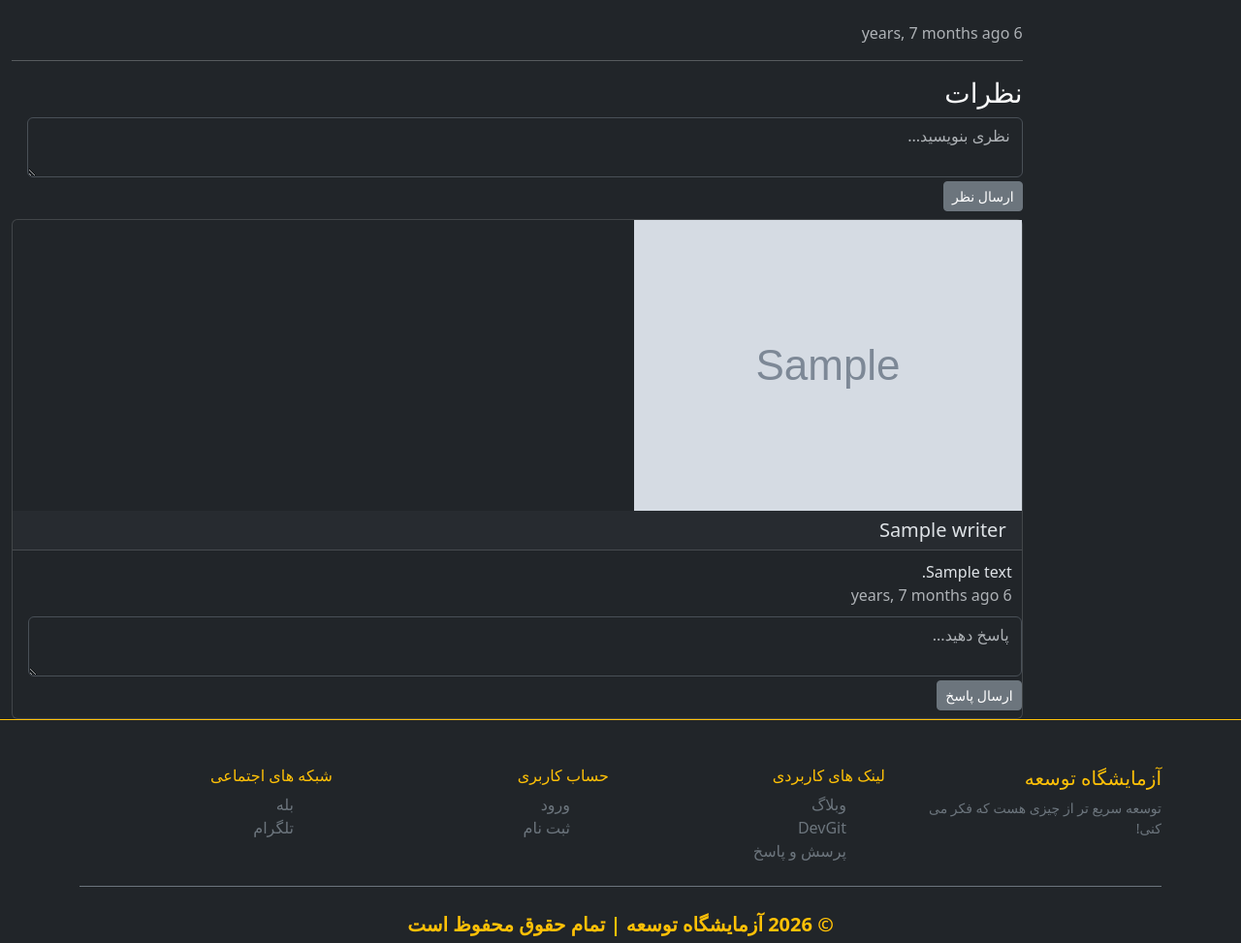
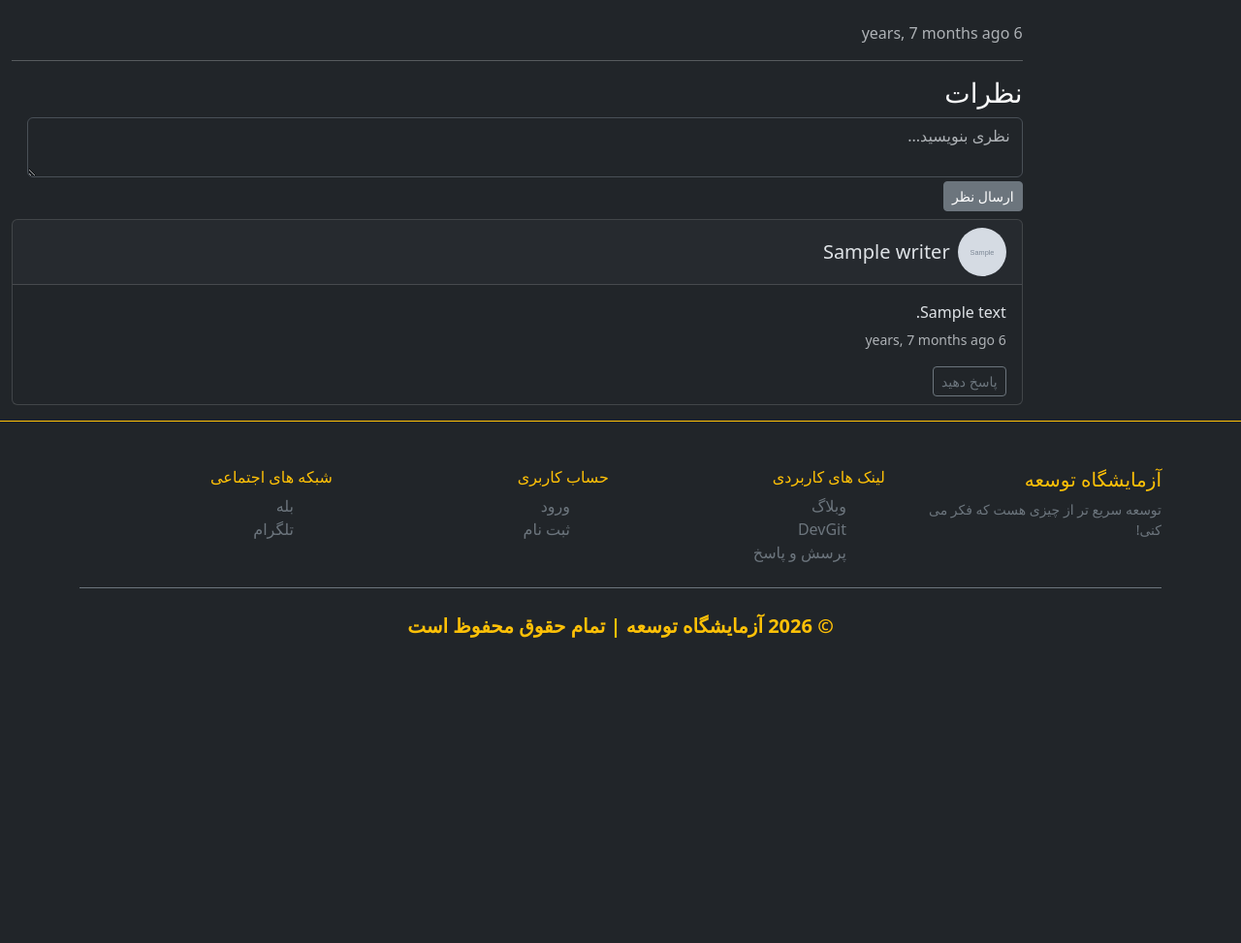
Before and after one commit to developlab-ir/Developlab, a Django app: template blog/templates/blog/post-detail.html in a window 1280 px wide. Shown: the part 553-1526 px from the top of the page at 97% size. After the commit the page ends 1211 px from the top, so only its background shows below. Run offline with Django 5.2, Linux system fonts and the light colour scheme; the template is opened without the code that fills it: most values are stand-ins (such as "Sample title", 1, 10 or a date in 2020); grey boxes marked "Sample" are stand-in pictures; some libraries are stand-ins or nearby versions.

Commit message:
Add Comment delete

```diff
--- a/blog/urls.py
+++ b/blog/urls.py
@@ -9,7 +9,8 @@ urlpatterns = [
     path("list/",views.BlogListView.as_view(),name='list'),
     path("dashboard/",views.BlogDashboardView.as_view(),name='dashboard'),
     path("post/<int:pk>/",views.PostDetailView.as_view(),name='post-detail'),
-    path("post/<int:pk>/comments/write",views.CommentCreateView.as_view(),name='write-comment'),
+    path("post/<int:pk>/comments/write/",views.CommentCreateView.as_view(),name='write-comment'),
+    path("post/<int:pk>/comments/<int:comment_id>/delete/",views.CommentDeleteView.as_view(),name='delete-comment'),
     path("post/<int:pk>/edit/",views.PostUpdateView.as_view(),name='post-edit'),
     path("post/<int:pk>/delete/",views.PostDeleteView.as_view(),name='post-delete'),
     path("post/write/",views.PostCreateView.as_view(),name='post-create'),
--- a/templates/components/comment-component.html
+++ b/templates/components/comment-component.html
@@ -1,28 +1,74 @@
 {% load humanize %}
-<div class="card {% if comment.is_pin %}pin-comment{% else %}comment{% endif %}">
-    <div class="comment-writer">
-    {% if comment.writer.avatar %}
-        <img src="{{ comment.writer.avatar.url }}" alt="{{ comment.writer }}">
+
+<div class="card mb-3 {% if comment.is_pin %}pin-comment{% else %}comment{% endif %}">
+
+    <div class="card-header d-flex align-items-center gap-2">
+        {% if comment.writer.avatar %}
+        <img src="{{ comment.writer.avatar.url }}" width="50" height="50" class="rounded-circle"
+            alt="{{ comment.writer }}">
+        {% endif %}
+
+        <h5 class="mb-0">{{ comment.writer }}</h5>
+
+    {% if request.user == comment.user or request.user.is_superuser %}
+    <form action="{% url 'blog:delete-comment' post.id comment.id %}" method="post" class="mb-2">
+        {% csrf_token %}
+        <button type="submit" class="btn btn-danger btn-sm">
+            <svg width="25px" height="25px" viewBox="0 0 24 24" fill="none" xmlns="http://www.w3.org/2000/svg">
+                <path d="M5 5L19 19M5 19L19 5" stroke="#000000" stroke-width="2" stroke-linecap="round" stroke-linejoin="round"/>
+            </svg>
+        </button>
+    </form>
     {% endif %}
-        <h5 class="card-header">{{ comment.writer }}</h5>
     </div>
-    <div class="comment-content" style="padding:10px;">
-        <span class="card-text">{{ comment.description }}</span>
-        <br>
-        <span class="text-body-secondary">{{ comment.write_at|naturaltime }}</span>
+
+    <div class="card-body">
+        <p class="card-text mb-1">
+            {{ comment.description }}
+        </p>
+
+        <small class="text-body-secondary">
+            {{ comment.write_at|naturaltime }}
+        </small>
     </div>
-    {% if comment.replies.exists %}
-        <ul class="list-unstyled ps-4 mt-2">
-            {% for child in comment.replies.all %}
-                {% include "components/comment-component.html" with comment=child article=article %}
-            {% endfor %}
-        </ul>
-    {% endif %}
 
-    <form action="{% url 'blog:write-comment' post.id %}" method="post" class="mb-2 ps-3">
-        {% csrf_token %}
-        <input type="hidden" name="parent_comment" value="{{ comment.id }}">
-        <textarea class="form-control mb-1" name="description" rows="2" placeholder="پاسخ دهید..." required></textarea>
-        <button type="submit" class="btn btn-secondary btn-sm">ارسال پاسخ</button>
-    </form>
+    <div class="px-3 pb-2">
+        <button class="btn btn-outline-secondary btn-sm" type="button" data-bs-toggle="collapse"
+            data-bs-target="#reply-section-{{ comment.id }}" aria-expanded="false"
+            aria-controls="reply-section-{{ comment.id }}">
+            {% if comment.replies.exists %}
+            مشاهده پاسخ‌ها ({{ comment.replies.count }})
+            {% else %}
+            پاسخ دهید
+            {% endif %}
+        </button>
+    </div>
+
+    <div class="collapse" id="reply-section-{{ comment.id }}">
+        <div class="px-3 pb-3">
+
+            {% if comment.replies.exists %}
+            <div class="border-start ps-3 mt-2">
+                {% for child in comment.replies.all %}
+                {% include "components/comment-component.html" with comment=child post=post %}
+                {% endfor %}
+            </div>
+            {% endif %}
+
+            <form action="{% url 'blog:write-comment' post.id %}" method="post" class="mt-3">
+                {% csrf_token %}
+
+                <input type="hidden" name="parent_comment" value="{{ comment.id }}">
+
+                <textarea class="form-control mb-2" name="description" rows="2" placeholder="پاسخ خود را بنویسید..."
+                    required></textarea>
+
+                <button type="submit" class="btn btn-secondary btn-sm">
+                    ارسال پاسخ
+                </button>
+            </form>
+
+        </div>
+    </div>
+
 </div>
```
Also changed, not shown: blog/views.py (+14 -2 lines).
